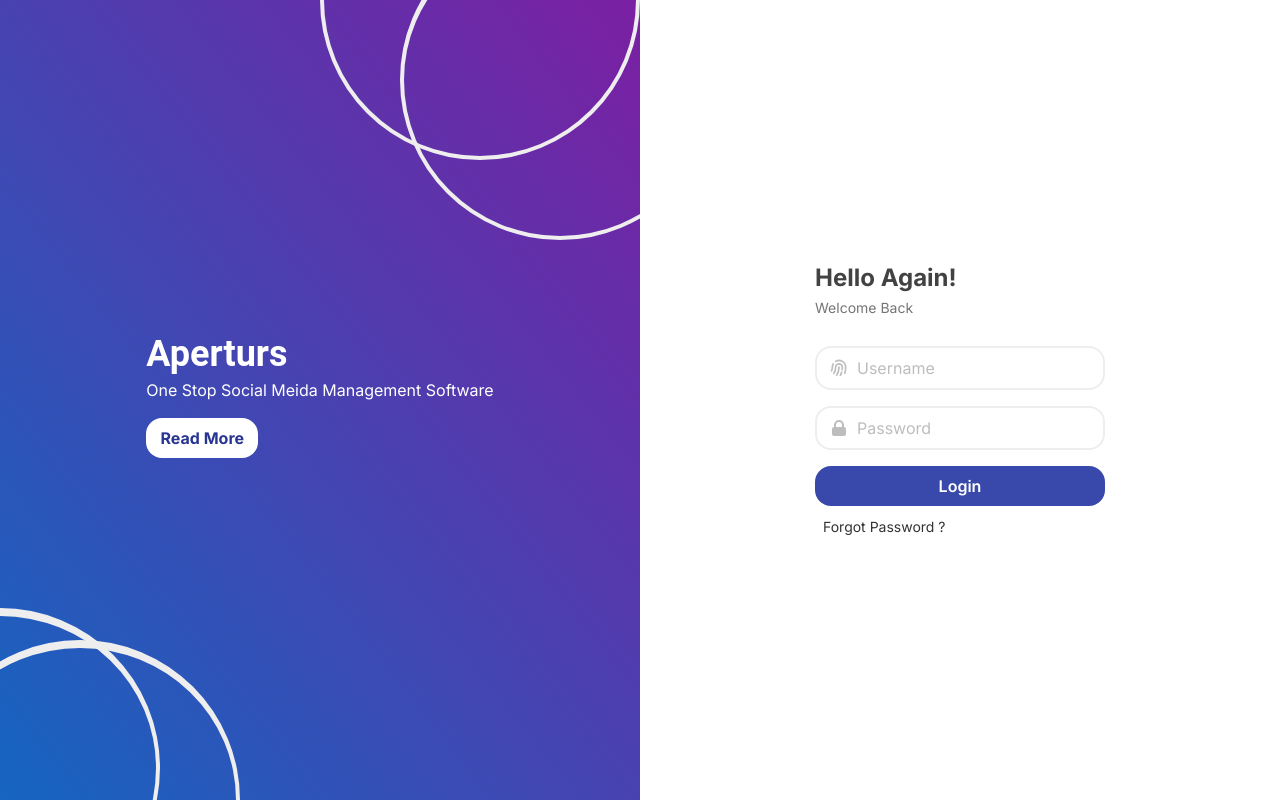
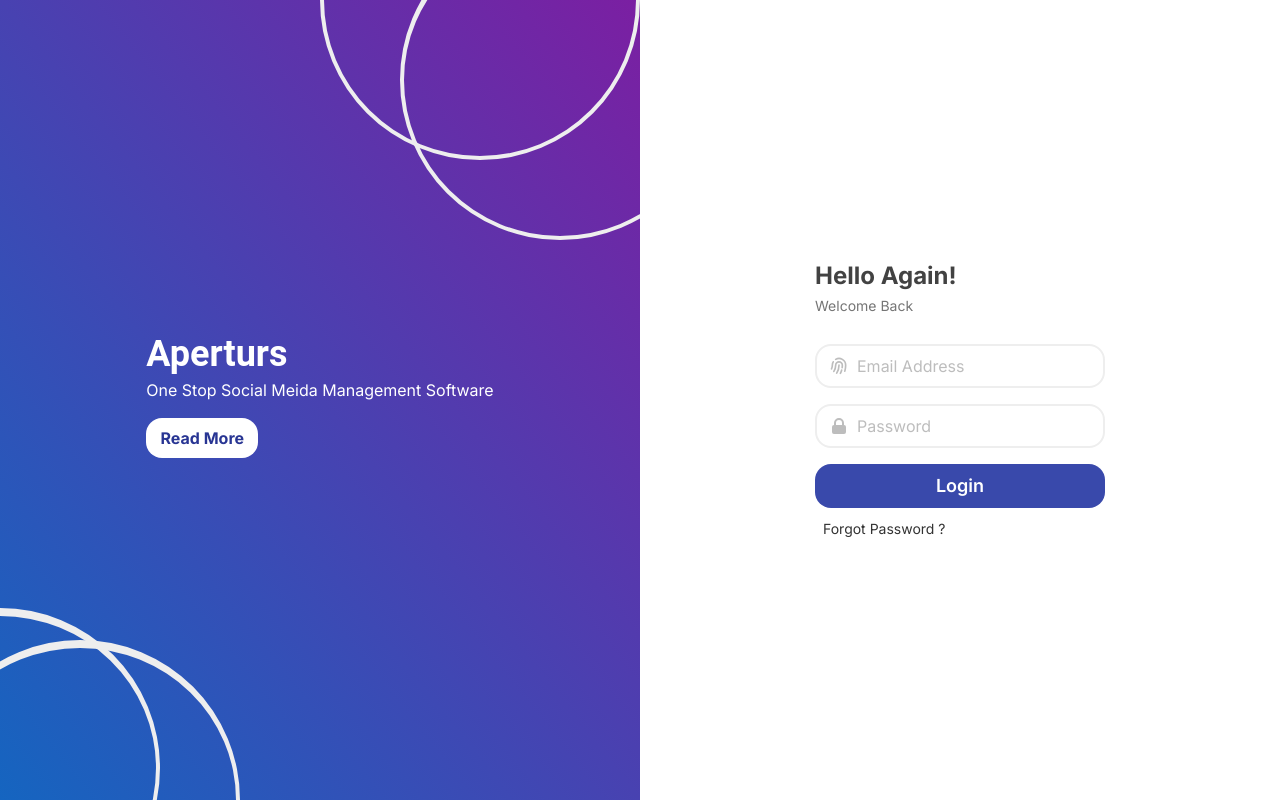
Before and after one commit to Aperturs/aperturs-github, a Next.js app: page /login in a window 1280 px wide. Built offline with nearby package versions, Linux system fonts and the light colour scheme; no server answers.

Commit message:
loading during logging in and redirects

```diff
--- a/src/app/(auth)/login/page.tsx
+++ b/src/app/(auth)/login/page.tsx
@@ -5,12 +5,17 @@
 import React, { useState } from "react";
 import { useAccount } from "@/hooks/useAccount";
 import { toast } from "react-toastify";
-import { redirect } from "next/navigation";
+import { redirect,useRouter } from "next/navigation";
+import { LoadingSpinner } from "@/components/loadingspinner";
+
+
 
 export default function Login() {
     const [email, setEmail] = useState("");
     const [password, setPassword] = useState("");
     const { loginWithEmailAndPassword, loading, success, failure, error } = useAccount()
+    const router = useRouter();
+
 
     console.log(loading, success, failure, error, "login", "success", "failure", "error")
     return (
@@ -66,7 +71,7 @@
                             onChange={(event) => setEmail(event.target.value)}
                             name=""
                             id=""
-                            placeholder="Username"
+                            placeholder="Email Address"
                         />
                     </div>
                     <div className="flex items-center border-2 py-2 px-3 rounded-2xl">
@@ -94,18 +99,22 @@
                     </div>
                     <button
 
-                        className={` block w-full bg-indigo-600 mt-4 py-2 rounded-2xl text-white font-semibold mb-2 ${loading ? "loading" : ""}`}
+                        className={` flex w-full bg-indigo-600 mt-4 py-2 text-lg rounded-2xl text-white font-semibold mb-2 justify-center ${loading ? "loading" : ""}`}
                         onClick={async (event) => {
                             event.preventDefault()
                             console.log("fjklsjflk;sdjf;sf")
                             await loginWithEmailAndPassword(email, password)
                             if (success) {
+                                toast.success("Login Successfull")
+                                router.push("/dashboard")
                                 redirect("/dashboard")
                             }
-                            toast.success("Login Successfull")
+                            if (error) {
+                                toast.error(error)
+                            }
                         }}
                     >
-                        Login
+                        {loading ? <LoadingSpinner color={'blue-600'}/> : "Login"}
                     </button>
                     <span className="text-sm ml-2 hover:text-blue-500 cursor-pointer">
                         Forgot Password ?
--- a/src/app/(dashboard)/navbar.tsx
+++ b/src/app/(dashboard)/navbar.tsx
@@ -29,13 +29,16 @@
   Bars2Icon,
 } from "@heroicons/react/24/outline";
 import { useAccount } from "@/hooks/useAccount";
+import { toast } from "react-toastify";
+import { redirect,useRouter } from "next/navigation";
 
 // profile menu component
 
 
 function ProfileMenu() {
   const [isMenuOpen, setIsMenuOpen] = React.useState(false);
-  const { logout } = useAccount()
+  const { logout,loading } = useAccount()
+  const router = useRouter();
   const profileMenuItems = [
     {
       label: "My Profile",
@@ -58,6 +61,8 @@
       icon: PowerIcon,
       onClick: () => {
         logout()
+        toast.success("Logged Out Successfull")
+        router.push("/login")
       }
     },
   ];
@@ -250,15 +255,7 @@
   );
 }
 
-function LoginAndSignUpButton() {
-  return (
-    <div className="flex   gap-4 lg:gap-6"  >
-      <button className="btn">Login</button>
-      <button className="btn btn-outline btn-primary">Sign Up</button>
-    </div>
-  )
 
-}
 export default function ComplexNavbar() {
   const [isNavOpen, setIsNavOpen] = React.useState(false);
   const toggleIsNavOpen = () => setIsNavOpen((cur) => !cur);
@@ -293,10 +290,8 @@
         >
           <Bars2Icon className="h-6 w-6" />
         </IconButton>
-        {
+         <ProfileMenu />
 
-          isAuthenticated ? <ProfileMenu /> : <LoginAndSignUpButton />
-        }
       </div>
       <MobileNav open={isNavOpen} className="overflow-scroll">
         <NavList />
--- /dev/null
+++ b/src/components/loadingspinner.tsx
@@ -0,0 +1,12 @@
+interface LoadingSpinnerProps {
+    color: string;
+  }
+
+export  const LoadingSpinner: React.FC<LoadingSpinnerProps> = ({ color }) => {
+    return(
+        <svg aria-hidden="true" className={`w-8 h-8 mr-2 text-gray-200 animate-spin dark:text-gray-600 fill-${color || 'blue-600'}`} viewBox="0 0 100 101" fill="none" xmlns="http://www.w3.org/2000/svg">
+        <path d="M100 50.5908C100 78.2051 77.6142 100.591 50 100.591C22.3858 100.591 0 78.2051 0 50.5908C0 22.9766 22.3858 0.59082 50 0.59082C77.6142 0.59082 100 22.9766 100 50.5908ZM9.08144 50.5908C9.08144 73.1895 27.4013 91.5094 50 91.5094C72.5987 91.5094 90.9186 73.1895 90.9186 50.5908C90.9186 27.9921 72.5987 9.67226 50 9.67226C27.4013 9.67226 9.08144 27.9921 9.08144 50.5908Z" fill="currentColor"/>
+        <path d="M93.9676 39.0409C96.393 38.4038 97.8624 35.9116 97.0079 33.5539C95.2932 28.8227 92.871 24.3692 89.8167 20.348C85.8452 15.1192 80.8826 10.7238 75.2124 7.41289C69.5422 4.10194 63.2754 1.94025 56.7698 1.05124C51.7666 0.367541 46.6976 0.446843 41.7345 1.27873C39.2613 1.69328 37.813 4.19778 38.4501 6.62326C39.0873 9.04874 41.5694 10.4717 44.0505 10.1071C47.8511 9.54855 51.7191 9.52689 55.5402 10.0491C60.8642 10.7766 65.9928 12.5457 70.6331 15.2552C75.2735 17.9648 79.3347 21.5619 82.5849 25.841C84.9175 28.9121 86.7997 32.2913 88.1811 35.8758C89.083 38.2158 91.5421 39.6781 93.9676 39.0409Z" fill="currentFill"/>
+    </svg>
+    );
+}
```
